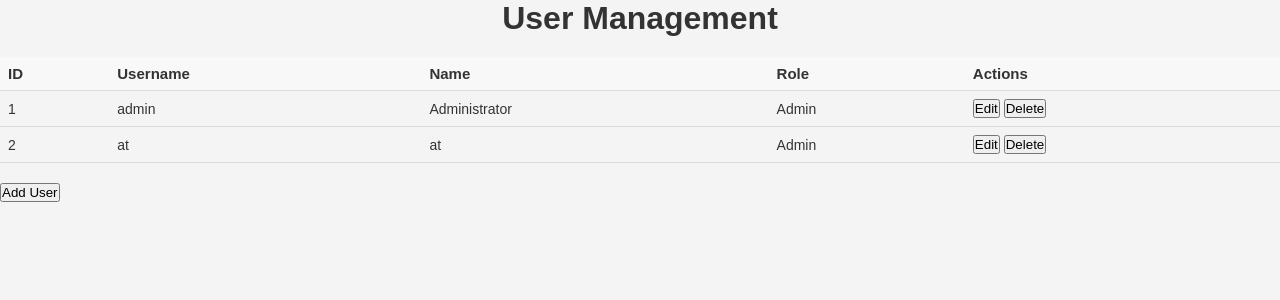
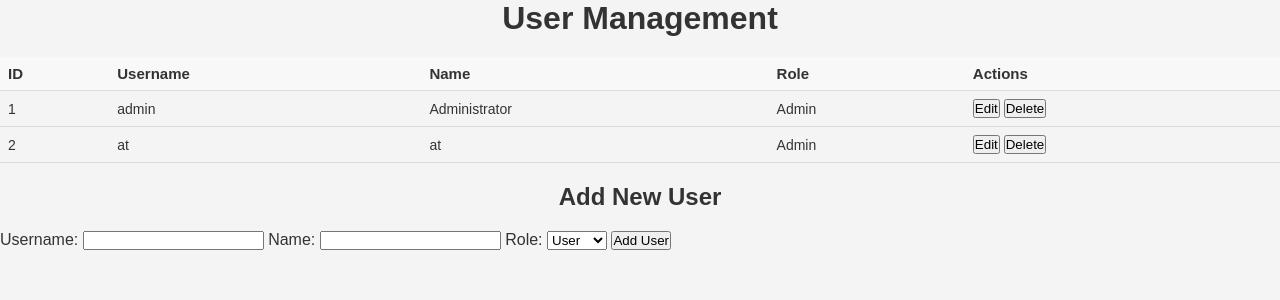
Before and after one commit to AtechPro/fyp, a Flask app: page /users in a window 1280 px wide. Shown: the top 300 px of the page. Run offline with Flask 3, Linux system fonts and the light colour scheme; a user stored in the database is signed in.

Commit message:
added CRUD on usermanange

```diff
--- a/app.py
+++ b/app.py
@@ -1,6 +1,6 @@
 from flask import Flask
 from database.database import db, User #need to mention the class one by one
-from view import views  # Import views
+from view import views
 from templates.usermanage.usermanage import usermanage
 from templates.report.report import report_module
 from flask_login import LoginManager
@@ -15,7 +15,7 @@ app = Flask(__name__)
 # Configuration
 app.config['SQLALCHEMY_DATABASE_URI'] = 'sqlite:///../database/database.db'  # Database location
 app.config['SQLALCHEMY_TRACK_MODIFICATIONS'] = False
-app.config['SECRET_KEY'] = "mysecretkey"  # Change this to a more secure key later
+app.config['SECRET_KEY'] = "mysecretkey"
 app.config['PERMANENT_SESSION_LIFETIME'] = timedelta(minutes=15)
 
 
@@ -25,7 +25,7 @@ db.init_app(app)
 # Initialize the Login Manager
 login_manager = LoginManager()
 login_manager.init_app(app)
-login_manager.login_view = 'views.login'  # Ensure the correct view for login
+login_manager.login_view = 'views.login'
 
 
 def create_initial_user(app):
--- a/database/database.py
+++ b/database/database.py
@@ -28,7 +28,7 @@ class Report(db.Model):
 
     user = db.relationship('User', backref=db.backref('reports', lazy=True))
 
-# You can add other models like Scheduler, Automate, Dashboard here as needed
+# Other CRUD
 """
 class Device(db.Model):
     __tablename__ = 'devices'
--- a/templates/report/report.html
+++ b/templates/report/report.html
@@ -34,6 +34,7 @@
             </div>
             <button type="submit" class="btn btn-primary">Submit Report</button>
         </form>
+
     </div>
 </body>
 </html>
--- a/templates/usermanage/usermanage.html
+++ b/templates/usermanage/usermanage.html
@@ -29,17 +29,30 @@
                 <td>{{ 'Admin' if user.role == 1 else 'User' }}</td>
                 <td>
                     <!-- Action buttons -->
-                    <button type="button">Edit</button>
-                    <button type="button">Delete</button>
+                    <a href="{{ url_for('usermanage.edit_user', id=user.userid) }}"><button type="button">Edit</button></a>
+                    <form action="{{ url_for('usermanage.delete_user', id=user.userid) }}" method="POST" style="display:inline;">
+                        <button type="submit">Delete</button>
+                    </form>
                 </td>
             </tr>
             {% endfor %}
         </tbody>
     </table>
 
-    <!-- Button to add a new user -->
-    <button type="button">Add User</button>
-
+    <!-- Form to add a new user -->
+    <h2>Add New User</h2>
+    <form action="{{ url_for('usermanage.list_users') }}" method="POST">
+        <label for="username">Username:</label>
+        <input type="text" id="username" name="username" required>
+        <label for="name">Name:</label>
+        <input type="text" id="name" name="name" required>
+        <label for="role">Role:</label>
+        <select id="role" name="role">
+            <option value="0">User</option>
+            <option value="1">Admin</option>
+        </select>
+        <button type="submit">Add User</button>
+    </form>
 
 </body>
 </html>
--- a/templates/usermanage/usermanage.py
+++ b/templates/usermanage/usermanage.py
@@ -1,18 +1,51 @@
-from flask import Blueprint, render_template, flash, redirect, url_for
+from flask import Blueprint, render_template, flash, redirect, url_for, request
 from flask_login import login_required, current_user
-from database.database import db, User  # Import User and db
+from database.database import db, User
 
-# Create a blueprint for user management
+
 usermanage = Blueprint('usermanage', __name__, template_folder='templates')
 
-# List all users (view-only page)
+
 @usermanage.route('/users', methods=['GET'])
 @login_required
 def list_users():
-    # Only admins should be able to access this
+
     if not current_user.is_admin():
         flash("Access denied. Admins only.")
         return redirect(url_for('index'))
 
     users = User.query.all()
     return render_template('usermanage/usermanage.html', users=users)
+
+@usermanage.route('/users/edit/<int:id>', methods=['GET', 'POST'])
+@login_required
+def edit_user(id):
+    if not current_user.is_admin():
+        flash("Access denied. Admins only.")
+        return redirect(url_for('index'))
+
+    user = User.query.get_or_404(id)
+
+    if request.method == 'POST':
+        # Update user details
+        user.username = request.form['username']
+        user.name = request.form['name']
+        user.role = int(request.form['role'])  # Convert role to integer (1 for Admin, 0 for User)
+        db.session.commit()
+        flash("User updated successfully.")
+        return redirect(url_for('usermanage.list_users'))
+
+    return render_template('usermanage/edit_user.html', user=user)
+
+@usermanage.route('/users/delete/<int:id>', methods=['POST'])
+@login_required
+def delete_user(id):
+    if not current_user.is_admin():
+        flash("Access denied. Admins only.")
+        return redirect(url_for('index'))
+
+    user = User.query.get_or_404(id)
+    db.session.delete(user)
+    db.session.commit()
+    flash("User deleted successfully.")
+    return redirect(url_for('list_users'))
```
Also changed, not shown: templates/report/report.py (+6 -6 lines), templates/usermanage/edit_user.html (added, +26 -0 lines), database/database.db.
